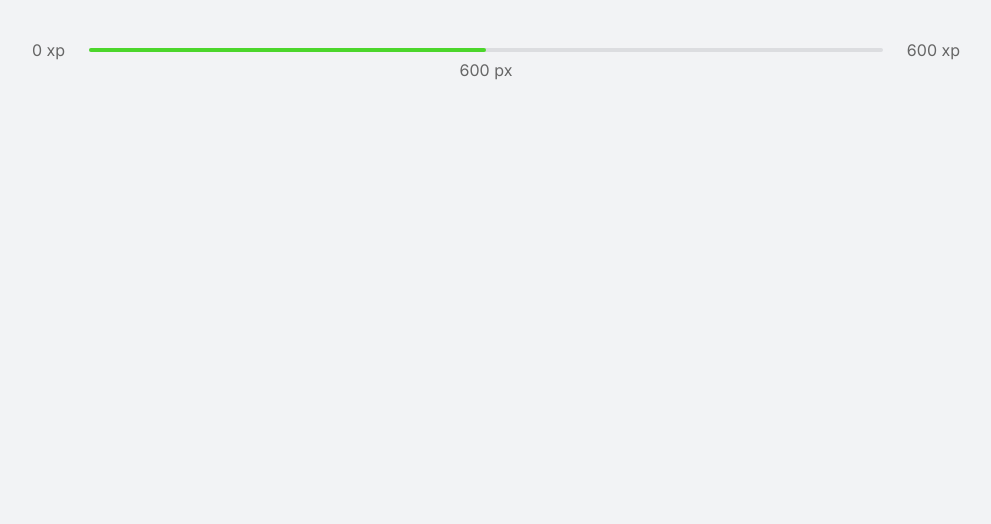
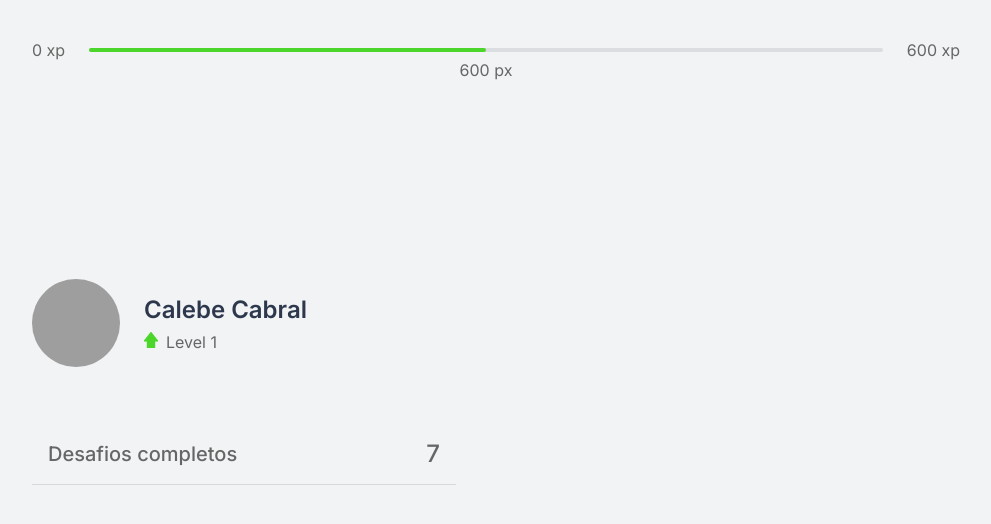
Before and after one commit to CalebeCabral/move.it-nlw04, a Next.js app: page / in a window 1280 px wide. Shown: the top 524 px of the page, without its empty margins (144-1135 px from the left). Built offline with nearby package versions, Linux system fonts and the light colour scheme; grey boxes are pictures that could not be loaded.

Commit message:
Fix Completed Challenges import

```diff
--- a/src/pages/index.tsx
+++ b/src/pages/index.tsx
@@ -1,6 +1,8 @@
 import Head from 'next/head';
 
 import { ExpBar } from '../components/ExpBar';
+import { Profile } from '../components/Profile';
+import { CompletedChallenges } from '../components/CompletedChallenges';
 
 import styles from '../styles/pages/Home.module.css';
 
@@ -14,7 +16,10 @@ export default function Home() {
       <ExpBar />
 
       <section>
-        <div></div>
+        <div>
+          <Profile />
+          <CompletedChallenges />
+        </div>
         <div></div>
       </section>
     </div>
```
